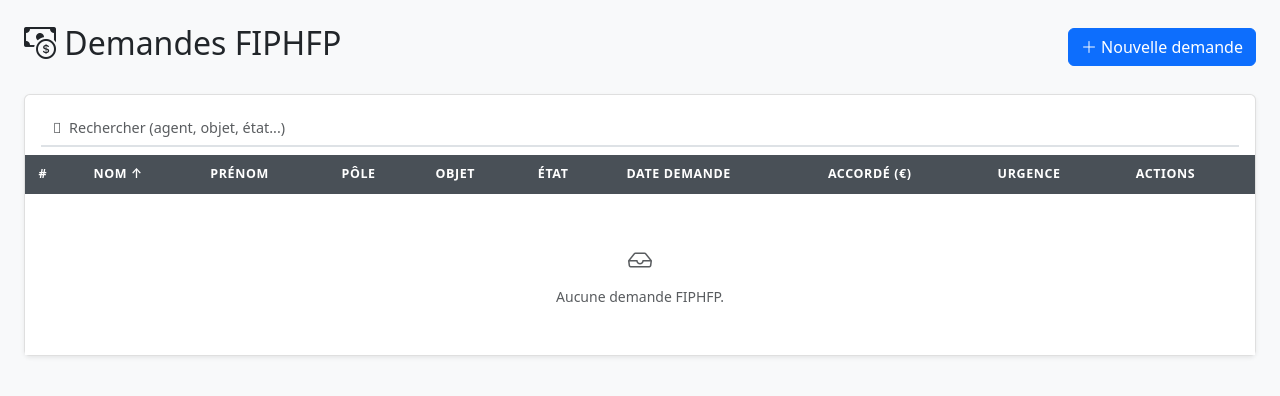
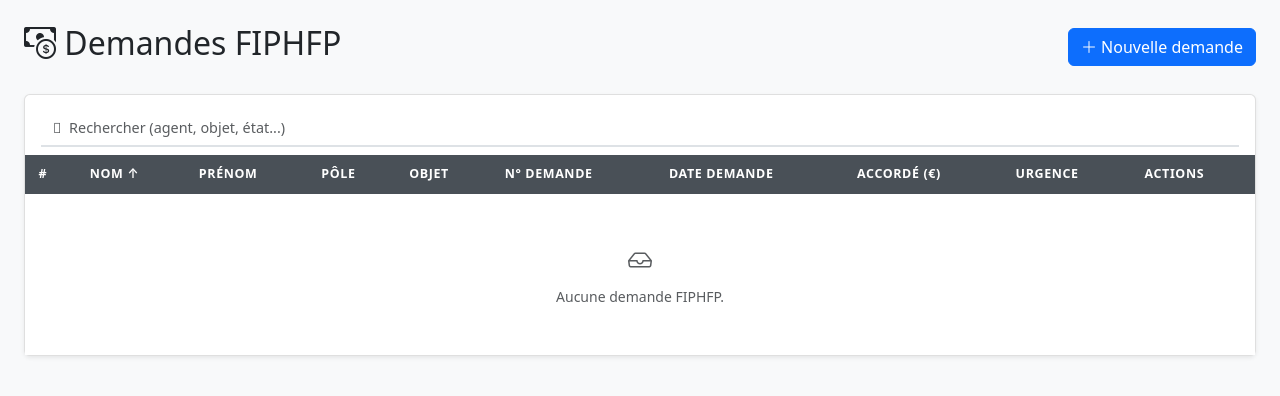
Before and after one commit to kythcayhaan-glitch/Prevention, a Symfony app: template templates/fiphfp/index.html.twig in a window 1280 px wide. Shown: the part 56-452 px from the top of the page. Run offline with Twig, Linux system fonts and the light colour scheme; the template is opened without the code that fills it, so the values that code supplies are empty; some libraries are stand-ins or nearby versions.

Commit message:
Replace etat column with numero demande in FIPHFP list

```diff
--- a/templates/fiphfp/index.html.twig
+++ b/templates/fiphfp/index.html.twig
@@ -14,7 +14,7 @@
             <table class="table table-hover mb-0" id="mainTable">
                 <thead><tr>
                     <th>#</th><th id="th-nom" style="cursor:pointer;user-select:none">Nom <span id="sort-icon">↕</span></th><th>Prénom</th><th>Pôle</th><th>Objet</th>
-                    <th>État</th><th>Date demande</th><th>Accordé (€)</th><th>Urgence</th><th>Actions</th>
+                    <th>N° demande</th><th>Date demande</th><th>Accordé (€)</th><th>Urgence</th><th>Actions</th>
                 </tr></thead>
                 <tbody>
                 {% for f in fiphfps %}
@@ -24,7 +24,7 @@
                     <td>{{ f.prenomFiphfp }}</td>
                     <td>{{ f.poleFiphfp }}</td>
                     <td>{{ f.objetFiphfp }}</td>
-                    <td><span class="badge bg-{{ f.etatDemandeFiphfp == 'Accordé' ? 'success' : (f.etatDemandeFiphfp == 'Refusé' ? 'danger' : 'secondary') }}">{{ f.etatDemandeFiphfp }}</span></td>
+                    <td><small class="text-muted">{{ f.demandeFiphfp }}</small></td>
                     <td>{{ f.dateDemandeFiphfp }}</td>
                     <td>{{ f.montantAccordeFiphfp ? f.montantAccordeFiphfp ~ ' €' : '—' }}</td>
                     <td>{% if f.urgenceFiphfp %}<span class="badge bg-danger">Urgent</span>{% else %}<span class="text-muted">—</span>{% endif %}</td>
```
